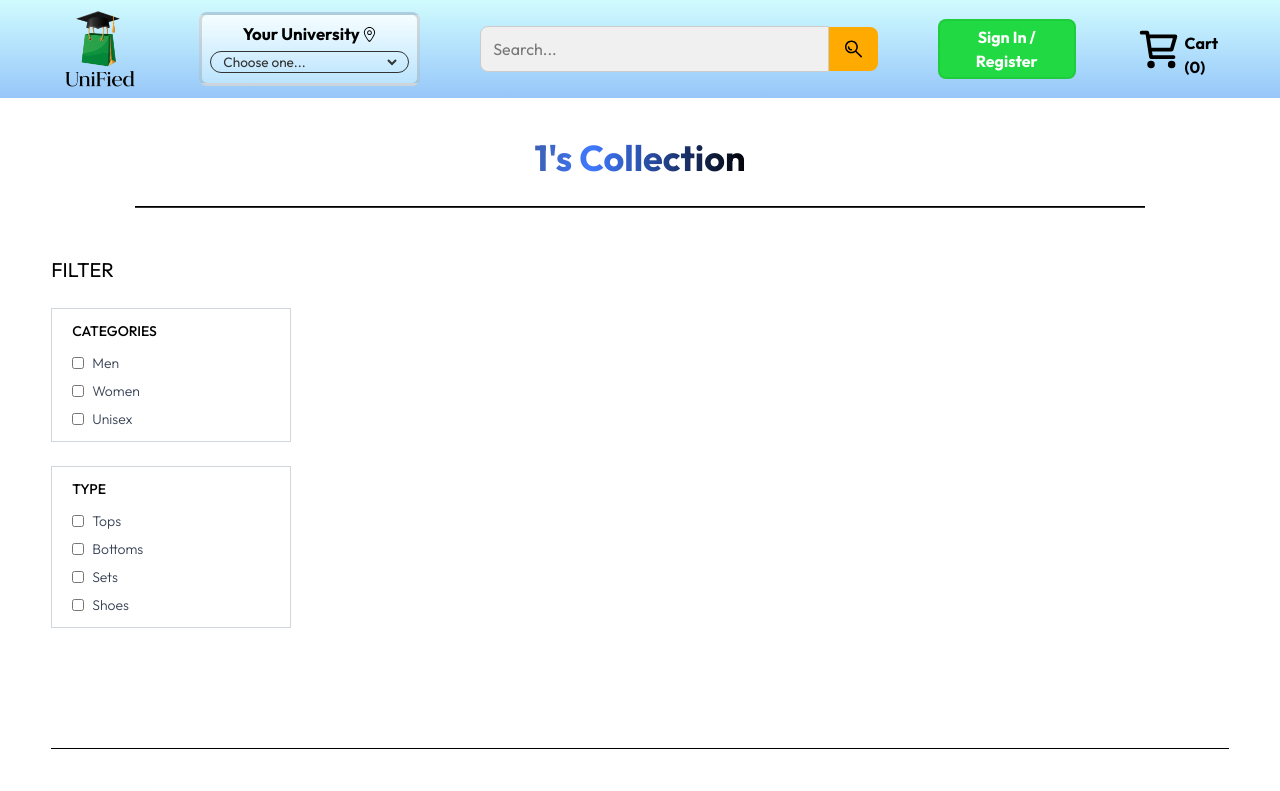
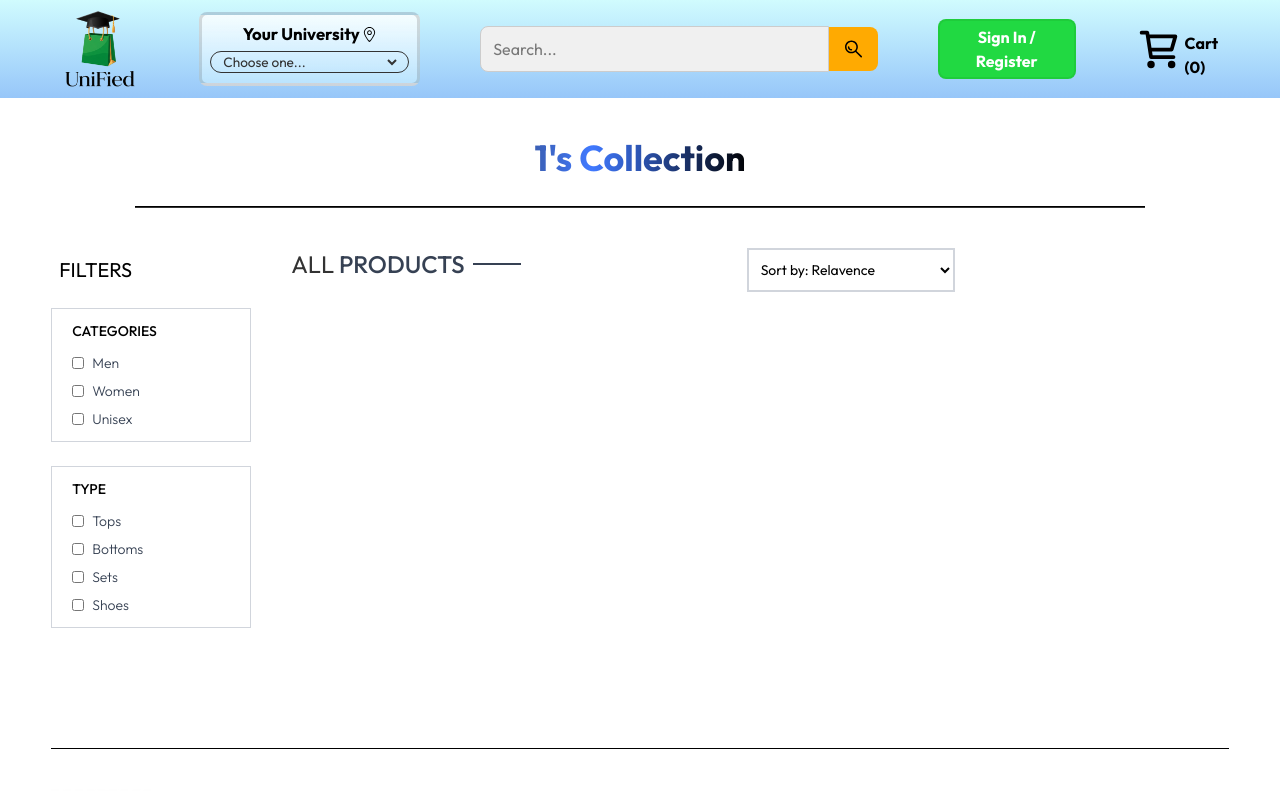
Before and after one commit to ajamidar/UniFied, a React (Vite) app in the folder frontend/: page /1 in a window 1280 px wide. Shown: the top 791 px of the page. Built offline with nearby package versions, Linux system fonts and the light colour scheme.

Commit message:
Update UniHome.jsx

```diff
--- a/frontend/src/pages/UniHome.jsx
+++ b/frontend/src/pages/UniHome.jsx
@@ -3,11 +3,14 @@ import { useParams } from 'react-router-dom'
 import LatestCollection from '../components/LatestCollection';
 import GradientText from '../components/GradientText';
 import { ShopContext } from '../context/ShopContext';
+import { assets } from '../assets/frontend_assets/assets';
+import Title from '../components/Title';
 
 const UniHome = () => {
     const {selectedUni} = useParams();
     const { products } = useContext(ShopContext);
     const [showFilter, setShowFilter] = useState(false);
+    const [filteredProducts, setFilteredProducts] = useState([]);
 
   return (
     <>
@@ -28,8 +31,10 @@ const UniHome = () => {
     <div className='flex flex-col sm:flex-row gap-1 sm:gap-10 pt-10'>
 
       {/*Filter Section*/}
-      <div className='min-w-60'>
-        <p className='my-2 text-xl flex items-center cursor-pointer gap-2'>FILTER</p>
+      <div className='min-w-50'>
+        <p onClick={() => setShowFilter(!showFilter)} className='my-2 text-xl flex items-center cursor-pointer gap-2 pl-2'>FILTERS
+          <img src={assets.dropdown_icon} alt='dropdown icon' className={`h-3 sm:hidden ${showFilter ? 'rotate-90' : ''}`}/>
+        </p>
         <div className={`border border-gray-300 pl-5 py-3 mt-6 ${showFilter ? '' : 'hidden'} sm:block`}>
           <p className='mb-3 text-sm font-medium'>CATEGORIES</p>
           <div className='flex flex-col gap-2 text-sm font-light text-gray-700'>
@@ -63,6 +68,26 @@ const UniHome = () => {
           </div>
         </div>
       </div>
+      {/*Right Section*/}
+      <div className='flex-1'>
+
+        <div className='flex justify-between text-base sm:text-2xl mb-4'>
+          <Title text1={'ALL'} text2={'PRODUCTS'} />
+          {/*Product Sorting*/}
+          <select className='border-2 border-gray-300 text-sm px-2'>
+            <option value="relavence">Sort by: Relavence</option>
+            <option value="">Sort by: Price - Low to High</option>
+            <option value="">Sort by: Price - High to Low</option>
+          </select>
+
+        {/*Map Products*/}
+        <div className='grid grid-cols-2 md:grid-cols-3 lg:grid-cols-4 gap-4 gap-y-6'>
+
+        </div>
+
+        </div>
+
+      </div>
 
     </div>
     </>
```
